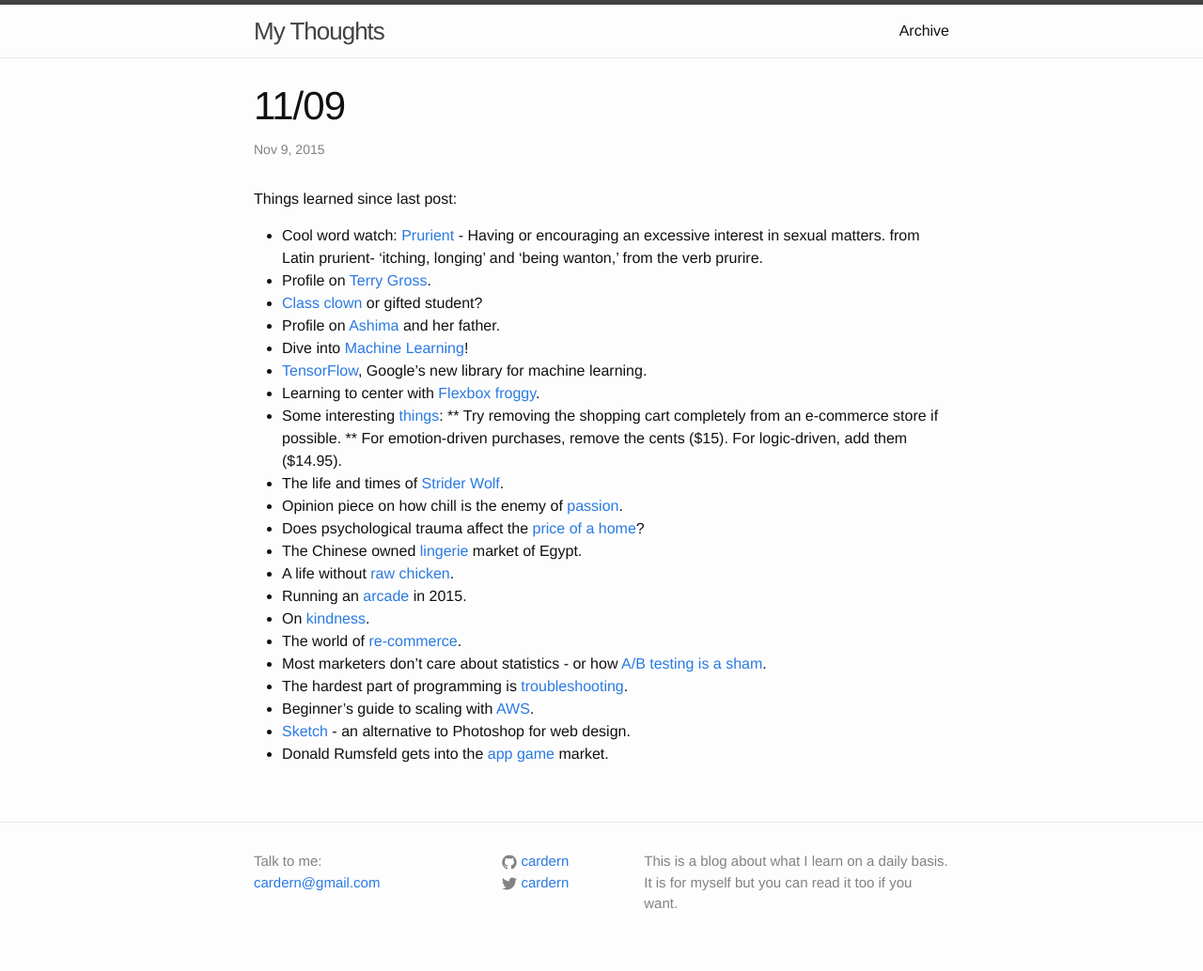
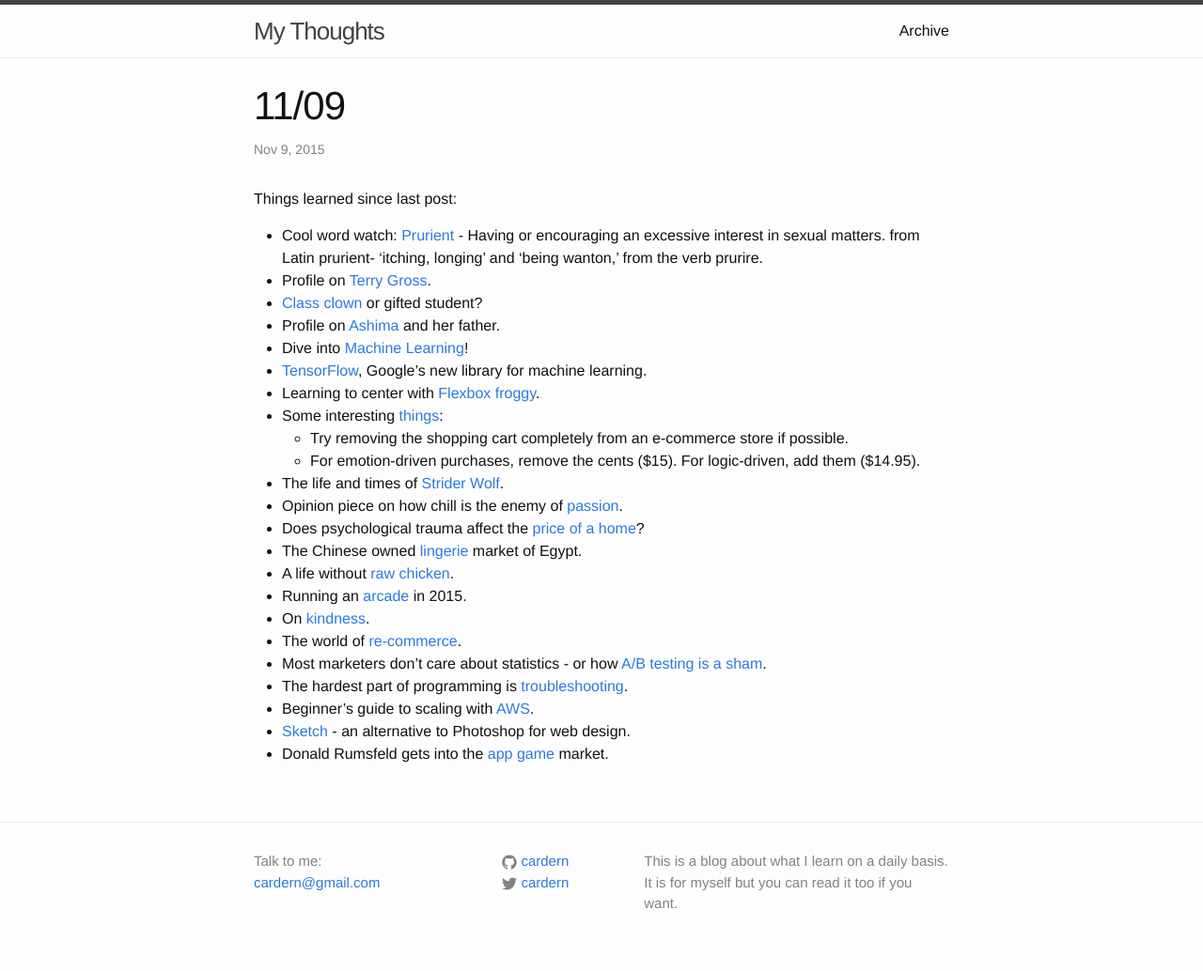
Before and after one commit to cardern/blog, a Jekyll site: the page built from _posts/2015-11-09-28.markdown, in a window 1280 px wide. Shown: the whole page at 94% size. Built offline with Jekyll 4.4.1, drawn with Linux system fonts in a browser that asks for light colours.

Commit message:
12-4-16 Update

```diff
--- a/_posts/2015-11-09-28.markdown
+++ b/_posts/2015-11-09-28.markdown
@@ -13,8 +13,8 @@
 * [TensorFlow](http://tensorflow.org/get_started), Google's new library for machine learning.
 * Learning to center with [Flexbox froggy](http://flexboxfroggy.com/).
 * Some interesting [things](https://medium.com/@tomwhitwell/52-things-i-learned-in-2015-c5c74eed24e0#.ixs4om173):
-** Try removing the shopping cart completely from an e-commerce store if possible.
-** For emotion-driven purchases, remove the cents ($15). For logic-driven, add them ($14.95).
+	* Try removing the shopping cart completely from an e-commerce store if possible.
+	* For emotion-driven purchases, remove the cents ($15). For logic-driven, add them ($14.95).
 * The life and times of [Strider Wolf](http://apps.bostonglobe.com/graphics/2015/11/strider/?p1=BGMenu_Article).
 * Opinion piece on how chill is the enemy of [passion](https://medium.com/matter/against-chill-930dfb60a577#.nfl4rp2a2).
 * Does psychological trauma affect the [price of a home](https://read.atavist.com/the-ghosts-of-pickering-trail)?
```
Also changed, not shown: _posts/2016-05-08-30.markdown (added, +28 -0 lines).
